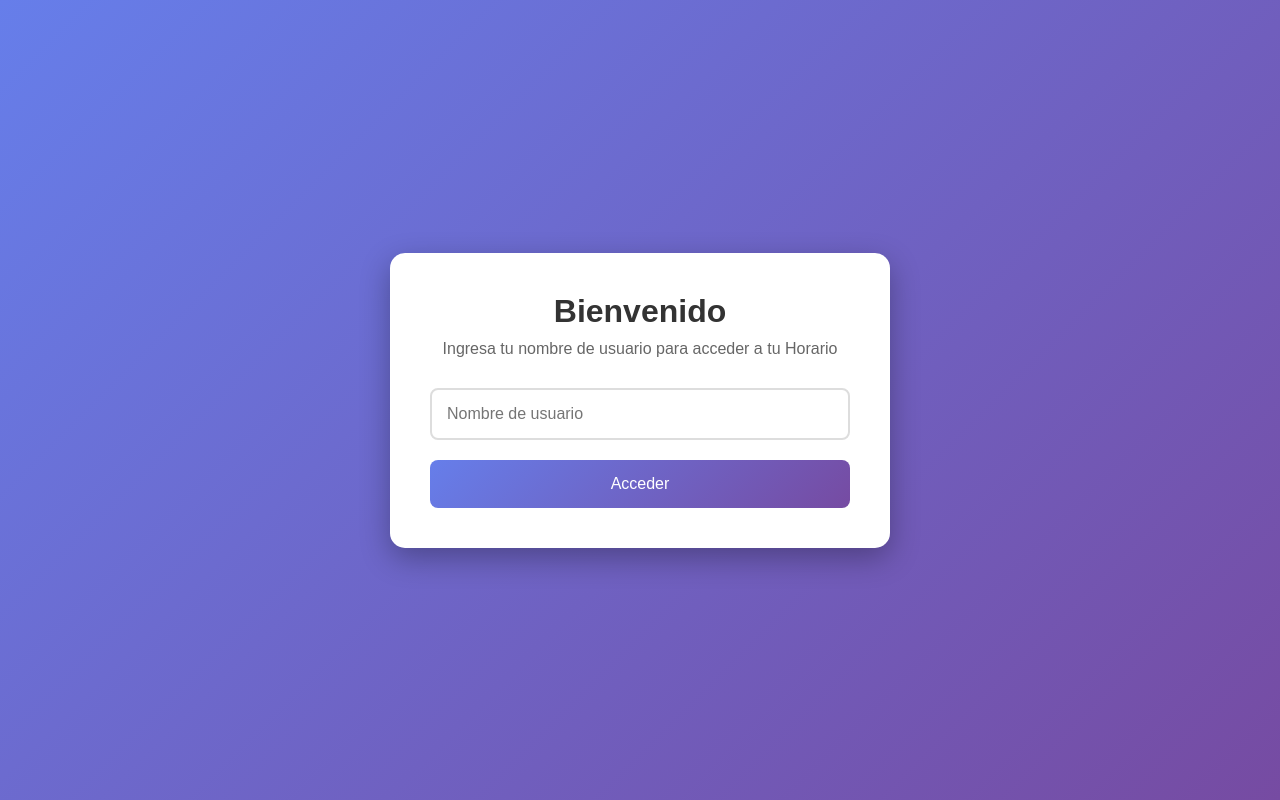
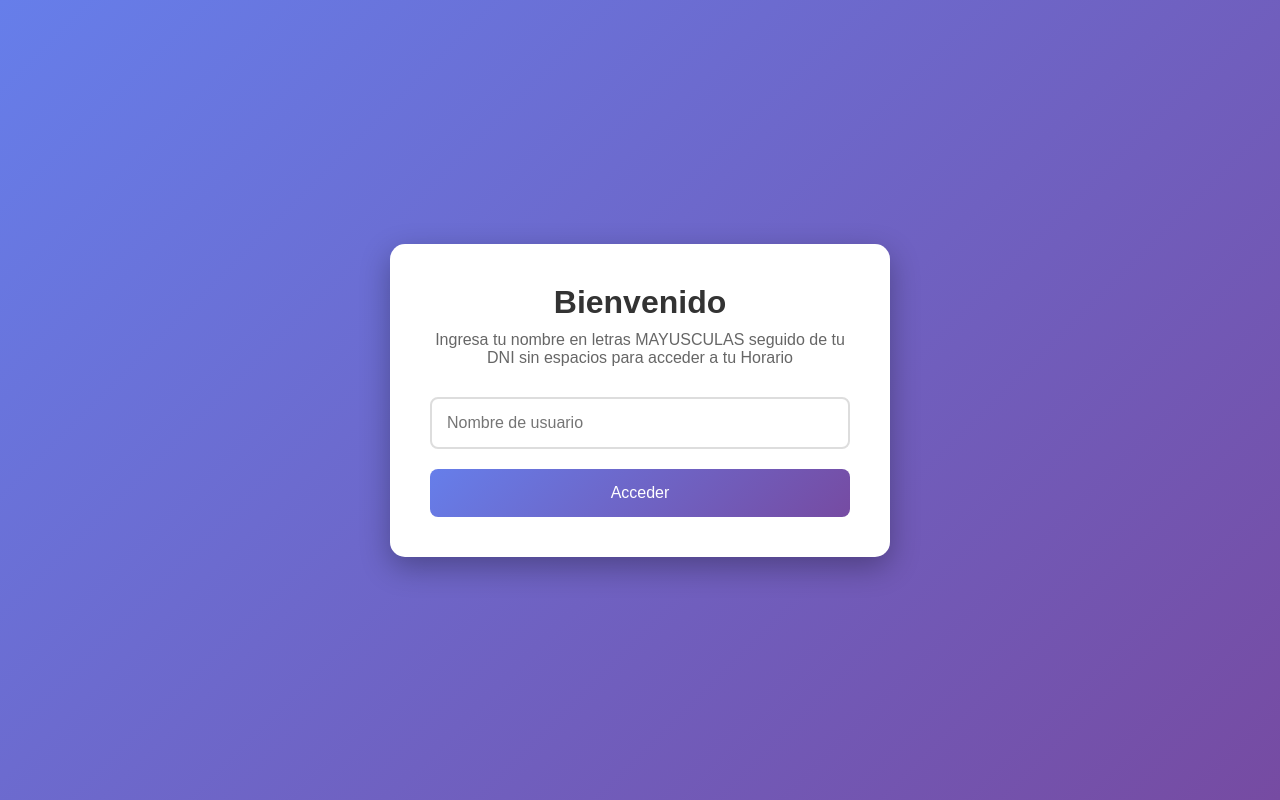
Before and after one commit to hnryart4/HorariosSmsDiciembre, a plain HTML site: page index.html in a window 1280 px wide. Drawn offline with Linux system fonts and the light colour scheme.

Commit message:
Update index.html
se cambio enunciado "Ingresa tu nombre en letras MAYUSCULAS seguido de tu DNI sin espacios para acceder a tu Horario"

```diff
--- a/index.html
+++ b/index.html
@@ -135,7 +135,7 @@
         <!-- Formulario de login -->
         <div id="login-section" class="login-section">
             <h1>Bienvenido</h1>
-            <p>Ingresa tu nombre de usuario para acceder a tu Horario</p>
+            <p>Ingresa tu nombre en letras MAYUSCULAS seguido de tu DNI sin espacios para acceder a tu Horario</p>
             <form id="login-form">
                 <input type="text" id="username" placeholder="Nombre de usuario" required>
                 <button type="submit">Acceder</button>
@@ -253,4 +253,5 @@
         });
     </script>
 </body>
+
 </html>
```
